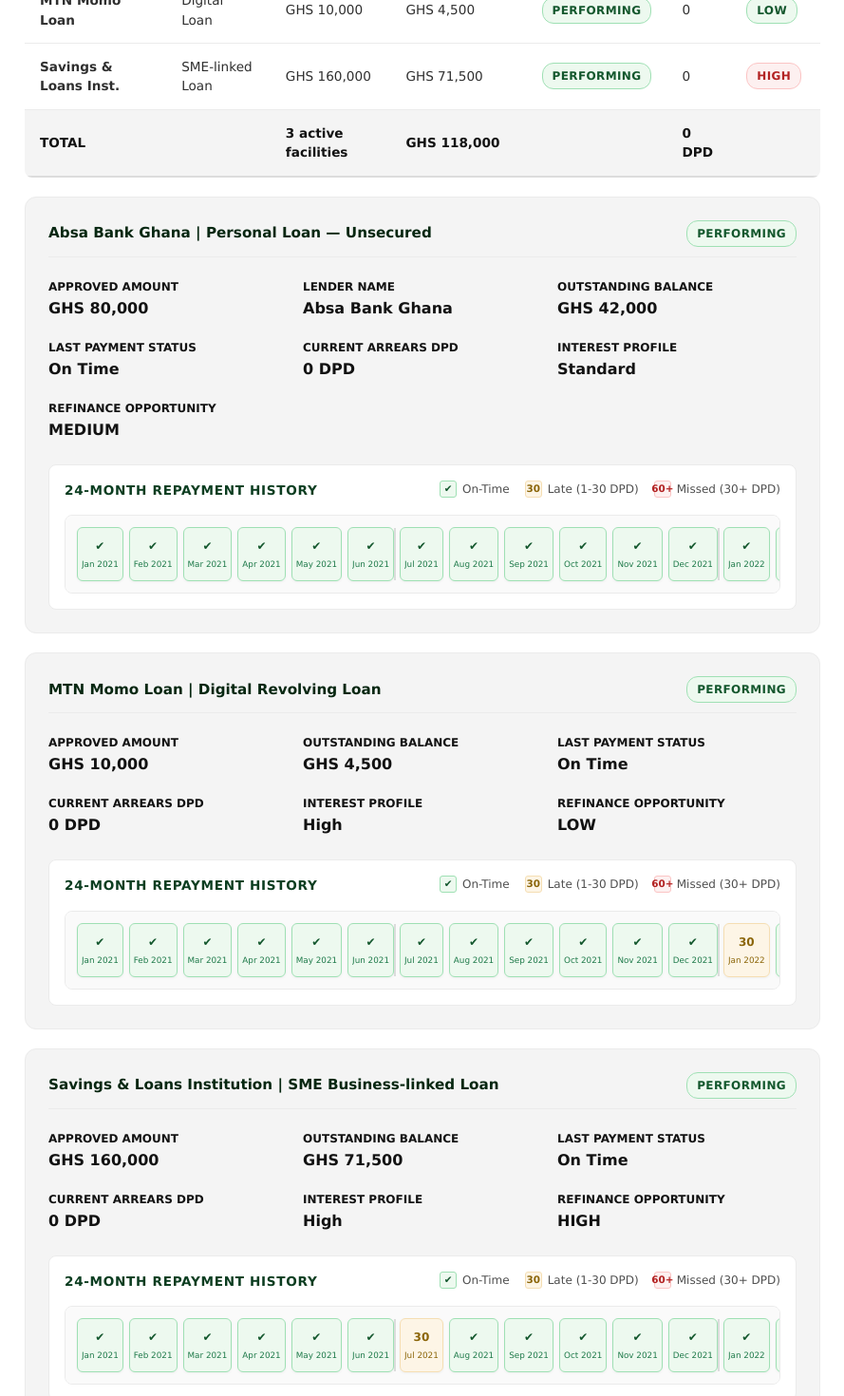
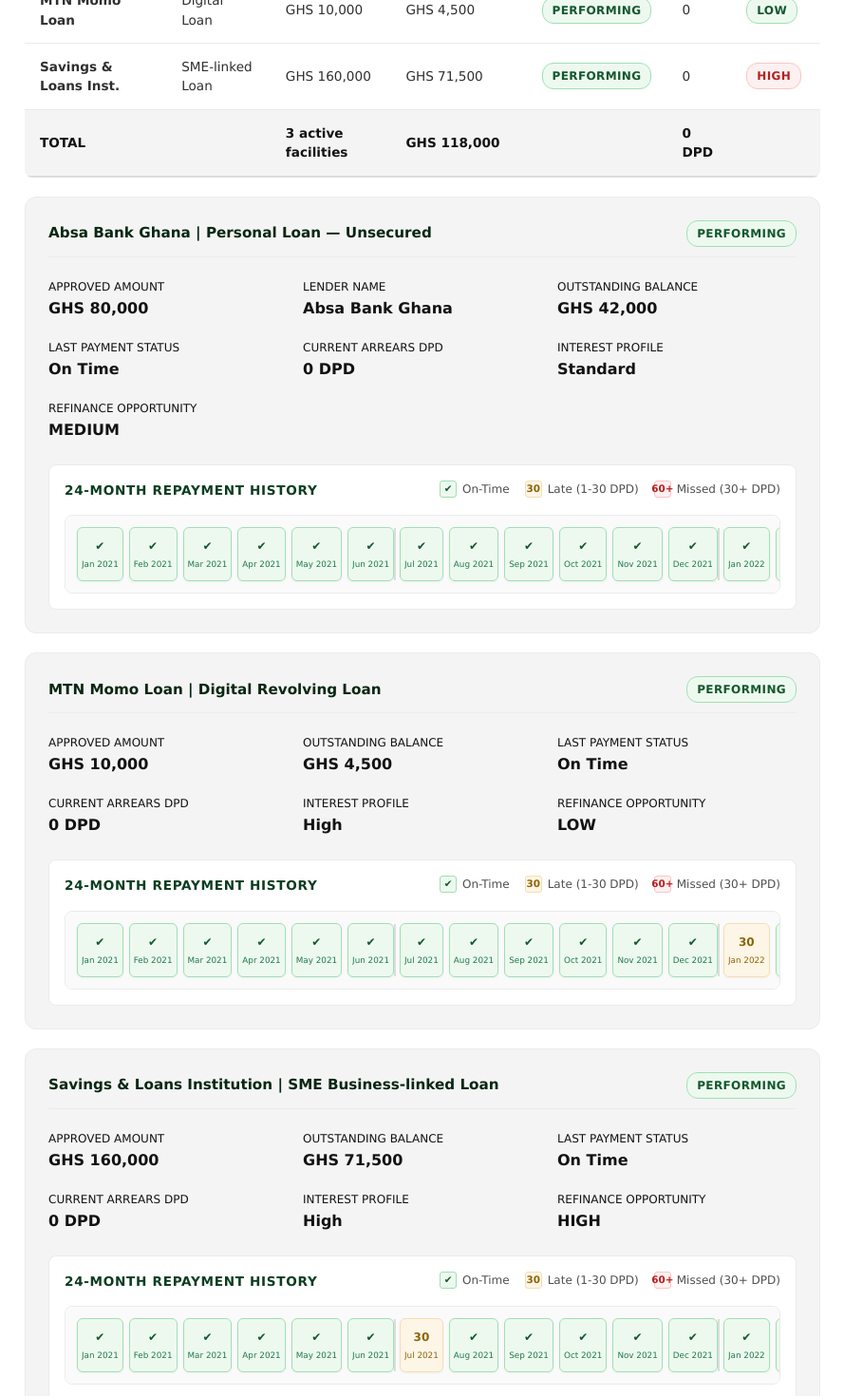
Before and after one commit to qrix15384/report_template, a React (Vite) app in the folder Report Template/: page / in a window 1280 px wide. Shown: the part 3413-4883 px from the top of the page at 95% size, without its empty margins (345-1234 px from the left). Built offline with nearby package versions, Linux system fonts and the light colour scheme; the HTML template or start-up script is replaced by a standard one.

Commit message:
Grid report details labels

```diff
--- a/Report Template/src/CreditReport.jsx
+++ b/Report Template/src/CreditReport.jsx
@@ -730,31 +730,31 @@
 
             <div style={{ display: 'grid', gridTemplateColumns: 'repeat(auto-fit, minmax(200px, 1fr))', gap: '16px', marginBottom: '24px', padding: '0' }}>
               <div>
-                <span style={{ fontSize: '0.75rem', color: 'var(--gray-600)', textTransform: 'uppercase', fontWeight: '600' }}>Approved Amount</span>
+                <span style={{ fontSize: '0.75rem', color: 'var(--gray-600)', textTransform: 'uppercase', fontWeight: '200' }}>Approved Amount</span>
                 <div style={{ fontSize: '1rem', fontWeight: '600', color: 'var(--gray-900)' }}>GHS 80,000</div>
               </div>
               <div>
-                <span style={{ fontSize: '0.75rem', color: 'var(--gray-600)', textTransform: 'uppercase', fontWeight: '600' }}>Lender Name</span>
+                <span style={{ fontSize: '0.75rem', color: 'var(--gray-600)', textTransform: 'uppercase', fontWeight: '200' }}>Lender Name</span>
                 <div style={{ fontSize: '1rem', fontWeight: '600', color: 'var(--gray-900)' }}>Absa Bank Ghana</div>
               </div>
               <div>
-                <span style={{ fontSize: '0.75rem', color: 'var(--gray-600)', textTransform: 'uppercase', fontWeight: '600' }}>Outstanding Balance</span>
+                <span style={{ fontSize: '0.75rem', color: 'var(--gray-600)', textTransform: 'uppercase', fontWeight: '200' }}>Outstanding Balance</span>
                 <div style={{ fontSize: '1rem', fontWeight: '600', color: 'var(--gray-900)' }}>GHS 42,000</div>
               </div>
               <div>
-                <span style={{ fontSize: '0.75rem', color: 'var(--gray-600)', textTransform: 'uppercase', fontWeight: '600' }}>Last Payment Status</span>
+                <span style={{ fontSize: '0.75rem', color: 'var(--gray-600)', textTransform: 'uppercase', fontWeight: '200' }}>Last Payment Status</span>
                 <div style={{ fontSize: '1rem', fontWeight: '600', color: 'var(--gray-900)' }}>On Time</div>
               </div>
               <div>
-                <span style={{ fontSize: '0.75rem', color: 'var(--gray-600)', textTransform: 'uppercase', fontWeight: '600' }}>Current Arrears DPD</span>
+                <span style={{ fontSize: '0.75rem', color: 'var(--gray-600)', textTransform: 'uppercase', fontWeight: '200' }}>Current Arrears DPD</span>
                 <div style={{ fontSize: '1rem', fontWeight: '600', color: 'var(--gray-900)' }}>0 DPD</div>
               </div>
               <div>
-                <span style={{ fontSize: '0.75rem', color: 'var(--gray-600)', textTransform: 'uppercase', fontWeight: '600' }}>Interest Profile</span>
+                <span style={{ fontSize: '0.75rem', color: 'var(--gray-600)', textTransform: 'uppercase', fontWeight: '200' }}>Interest Profile</span>
                 <div style={{ fontSize: '1rem', fontWeight: '600', color: 'var(--gray-900)' }}>Standard</div>
               </div>
               <div>
-                <span style={{ fontSize: '0.75rem', color: 'var(--gray-600)', textTransform: 'uppercase', fontWeight: '600' }}>Refinance Opportunity</span>
+                <span style={{ fontSize: '0.75rem', color: 'var(--gray-600)', textTransform: 'uppercase', fontWeight: '200' }}>Refinance Opportunity</span>
                 <div style={{ fontSize: '1rem', fontWeight: '600', color: 'var(--gray-900)' }}>MEDIUM</div>
               </div>
             </div>
@@ -797,27 +797,27 @@
 
             <div style={{ display: 'grid', gridTemplateColumns: 'repeat(auto-fit, minmax(200px, 1fr))', gap: '16px', marginBottom: '24px', padding: '0' }}>
               <div>
-                <span style={{ fontSize: '0.75rem', color: 'var(--gray-600)', textTransform: 'uppercase', fontWeight: '600' }}>Approved Amount</span>
+                <span style={{ fontSize: '0.75rem', color: 'var(--gray-600)', textTransform: 'uppercase', fontWeight: '200' }}>Approved Amount</span>
                 <div style={{ fontSize: '1rem', fontWeight: '600', color: 'var(--gray-900)' }}>GHS 10,000</div>
               </div>
               <div>
-                <span style={{ fontSize: '0.75rem', color: 'var(--gray-600)', textTransform: 'uppercase', fontWeight: '600' }}>Outstanding Balance</span>
+                <span style={{ fontSize: '0.75rem', color: 'var(--gray-600)', textTransform: 'uppercase', fontWeight: '200' }}>Outstanding Balance</span>
                 <div style={{ fontSize: '1rem', fontWeight: '600', color: 'var(--gray-900)' }}>GHS 4,500</div>
               </div>
               <div>
-                <span style={{ fontSize: '0.75rem', color: 'var(--gray-600)', textTransform: 'uppercase', fontWeight: '600' }}>Last Payment Status</span>
+                <span style={{ fontSize: '0.75rem', color: 'var(--gray-600)', textTransform: 'uppercase', fontWeight: '200' }}>Last Payment Status</span>
                 <div style={{ fontSize: '1rem', fontWeight: '600', color: 'var(--gray-900)' }}>On Time</div>
               </div>
               <div>
-                <span style={{ fontSize: '0.75rem', color: 'var(--gray-600)', textTransform: 'uppercase', fontWeight: '600' }}>Current Arrears DPD</span>
+                <span style={{ fontSize: '0.75rem', color: 'var(--gray-600)', textTransform: 'uppercase', fontWeight: '200' }}>Current Arrears DPD</span>
                 <div style={{ fontSize: '1rem', fontWeight: '600', color: 'var(--gray-900)' }}>0 DPD</div>
               </div>
               <div>
-                <span style={{ fontSize: '0.75rem', color: 'var(--gray-600)', textTransform: 'uppercase', fontWeight: '600' }}>Interest Profile</span>
+                <span style={{ fontSize: '0.75rem', color: 'var(--gray-600)', textTransform: 'uppercase', fontWeight: '200' }}>Interest Profile</span>
                 <div style={{ fontSize: '1rem', fontWeight: '600', color: 'var(--gray-900)' }}>High</div>
               </div>
               <div>
-                <span style={{ fontSize: '0.75rem', color: 'var(--gray-600)', textTransform: 'uppercase', fontWeight: '600' }}>Refinance Opportunity</span>
+                <span style={{ fontSize: '0.75rem', color: 'var(--gray-600)', textTransform: 'uppercase', fontWeight: '200' }}>Refinance Opportunity</span>
                 <div style={{ fontSize: '1rem', fontWeight: '600', color: 'var(--gray-900)' }}>LOW</div>
               </div>
             </div>
@@ -860,27 +860,27 @@
 
             <div style={{ display: 'grid', gridTemplateColumns: 'repeat(auto-fit, minmax(200px, 1fr))', gap: '16px', marginBottom: '24px', padding: '0' }}>
               <div>
-                <span style={{ fontSize: '0.75rem', color: 'var(--gray-600)', textTransform: 'uppercase', fontWeight: '600' }}>Approved Amount</span>
+                <span style={{ fontSize: '0.75rem', color: 'var(--gray-600)', textTransform: 'uppercase', fontWeight: '200' }}>Approved Amount</span>
                 <div style={{ fontSize: '1rem', fontWeight: '600', color: 'var(--gray-900)' }}>GHS 160,000</div>
               </div>
               <div>
-                <span style={{ fontSize: '0.75rem', color: 'var(--gray-600)', textTransform: 'uppercase', fontWeight: '600' }}>Outstanding Balance</span>
+                <span style={{ fontSize: '0.75rem', color: 'var(--gray-600)', textTransform: 'uppercase', fontWeight: '200' }}>Outstanding Balance</span>
                 <div style={{ fontSize: '1rem', fontWeight: '600', color: 'var(--gray-900)' }}>GHS 71,500</div>
               </div>
               <div>
-                <span style={{ fontSize: '0.75rem', color: 'var(--gray-600)', textTransform: 'uppercase', fontWeight: '600' }}>Last Payment Status</span>
+                <span style={{ fontSize: '0.75rem', color: 'var(--gray-600)', textTransform: 'uppercase', fontWeight: '200' }}>Last Payment Status</span>
                 <div style={{ fontSize: '1rem', fontWeight: '600', color: 'var(--gray-900)' }}>On Time</div>
               </div>
               <div>
-                <span style={{ fontSize: '0.75rem', color: 'var(--gray-600)', textTransform: 'uppercase', fontWeight: '600' }}>Current Arrears DPD</span>
+                <span style={{ fontSize: '0.75rem', color: 'var(--gray-600)', textTransform: 'uppercase', fontWeight: '200' }}>Current Arrears DPD</span>
                 <div style={{ fontSize: '1rem', fontWeight: '600', color: 'var(--gray-900)' }}>0 DPD</div>
               </div>
               <div>
-                <span style={{ fontSize: '0.75rem', color: 'var(--gray-600)', textTransform: 'uppercase', fontWeight: '600' }}>Interest Profile</span>
+                <span style={{ fontSize: '0.75rem', color: 'var(--gray-600)', textTransform: 'uppercase', fontWeight: '200' }}>Interest Profile</span>
                 <div style={{ fontSize: '1rem', fontWeight: '600', color: 'var(--gray-900)' }}>High</div>
               </div>
               <div>
-                <span style={{ fontSize: '0.75rem', color: 'var(--gray-600)', textTransform: 'uppercase', fontWeight: '600' }}>Refinance Opportunity</span>
+                <span style={{ fontSize: '0.75rem', color: 'var(--gray-600)', textTransform: 'uppercase', fontWeight: '200' }}>Refinance Opportunity</span>
                 <div style={{ fontSize: '1rem', fontWeight: '600', color: 'var(--gray-900)' }}>HIGH</div>
               </div>
             </div>
```
